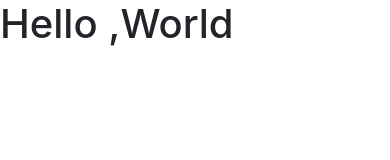
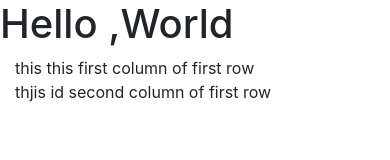
Before and after one commit to Ayesha072821/codespace-induction, a plain HTML site: page codespace html files/index.html in a window 390 px wide. Drawn offline with nearby package versions, Linux system fonts and the light colour scheme.

Commit message:
going on with bootstrap

```diff
--- a/codespace html files/index.html
+++ b/codespace html files/index.html
@@ -15,6 +15,30 @@
 
 <h1> Hello ,World</h1>
 
+<div class="container">
+
+<div class="row">
+
+<div class="col-md-6">
+
+this this first column of first row
+</div>
+
+<div class="col-md-6">
+thjis id second column of first row
+
+</div>
+
+
+</div>
+
+
+
+
+
+
+</div>
+
 
    <script src="https://cdn.jsdelivr.net/npm/jquery@3.5.1/dist/jquery.slim.min.js" integrity="sha384-DfXdz2htPH0lsSSs5nCTpuj/zy4C+OGpamoFVy38MVBnE+IbbVYUew+OrCXaRkfj" crossorigin="anonymous"></script>
     <script src="https://cdn.jsdelivr.net/npm/bootstrap@4.6.2/dist/js/bootstrap.bundle.min.js" integrity="sha384-Fy6S3B9q64WdZWQUiU+q4/2Lc9npb8tCaSX9FK7E8HnRr0Jz8D6OP9dO5Vg3Q9ct" crossorigin="anonymous"></script>
```
Also changed, not shown: 1 other file.
